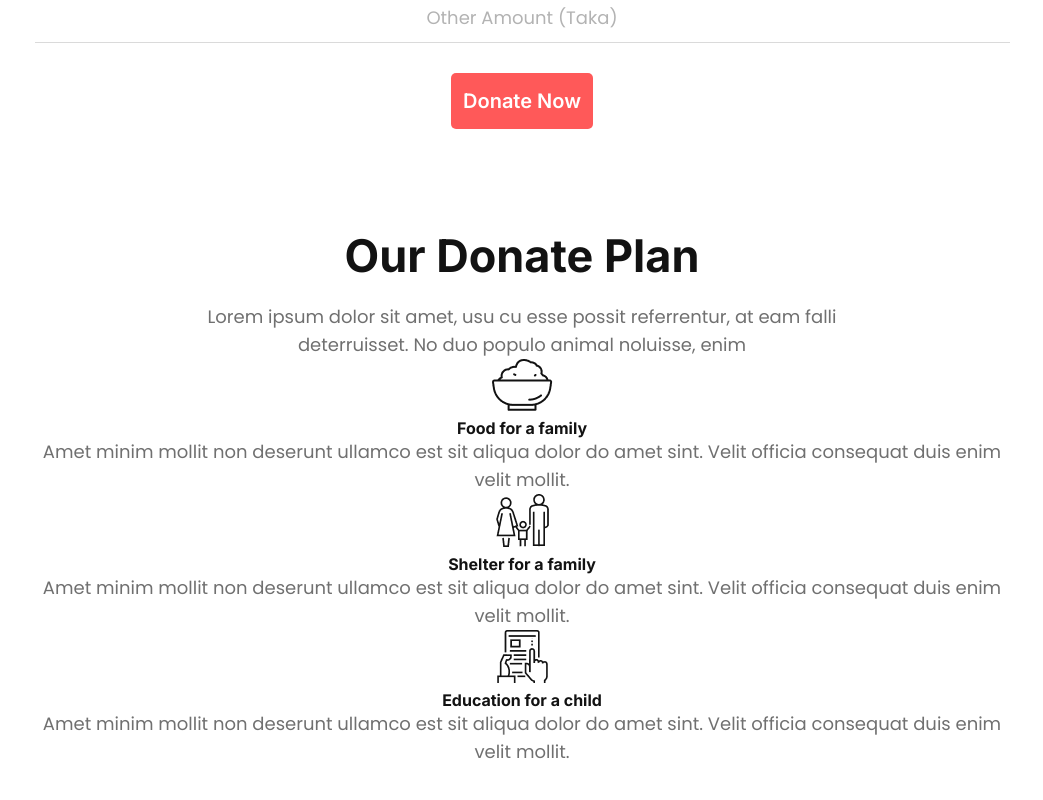
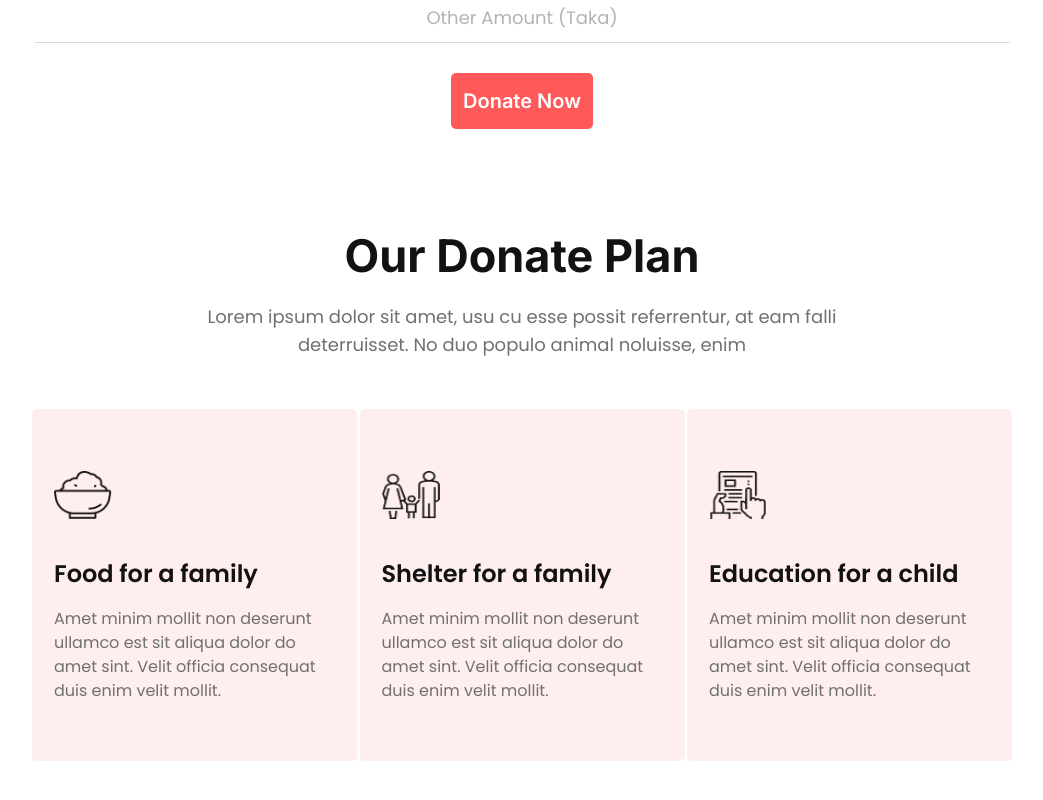
Before and after one commit to faridulccr/donation-website-figma-to-html, a plain HTML site: page index.html in a window 1280 px wide. Shown: the part 1124-1924 px from the top of the page, without its empty margins (118-1161 px from the left). Drawn offline with Linux system fonts and the light colour scheme.

Commit message:
donate plan section

```diff
--- a/style.css
+++ b/style.css
@@ -45,6 +45,16 @@ img {
     border-radius: 5px;
     padding: 16px 12px;
     cursor: pointer;
+    transition: 0.3s;
+    -webkit-transition: 0.3s;
+    -moz-transition: 0.3s;
+    -ms-transition: 0.3s;
+    -o-transition: 0.3s;
+}
+.btn-primary:hover {
+    background-color: #ffffff;
+    color: #ff5959;
+    border: 1px solid #ff5959;
 }
 
 /**************** Header css styles ****************/
@@ -138,3 +148,41 @@ main .section-para {
     text-align: center;
     margin-bottom: 100px;
 }
+.donate-plan .plan-card-container {
+    display: flex;
+    justify-content: space-between;
+    margin-top: 50px;
+    text-align: left;
+}
+.donate-plan .plan-card-container .plan-card {
+    width: 325px;
+    height: 352px;
+    background: rgba(255, 89, 89, 0.1);
+    border-radius: 5px;
+    padding: 22px;
+    transition: 0.3s;
+    -webkit-transition: 0.3s;
+    -moz-transition: 0.3s;
+    -ms-transition: 0.3s;
+    -o-transition: 0.3s;
+}
+.donate-plan .plan-card-container .plan-card:hover {
+    background: rgba(79, 157, 166, 0.1);
+}
+.plan-card img {
+    width: 58px;
+    height: 48px;
+    margin: 40px 0 30px;
+}
+.plan-card h4 {
+    font-family: "Poppins";
+    font-weight: 600;
+    font-size: 24px;
+    line-height: 36px;
+    color: #121212;
+    margin-bottom: 15px;
+}
+.plan-card p {
+    font-size: 16px;
+    line-height: 24px;
+}
```
